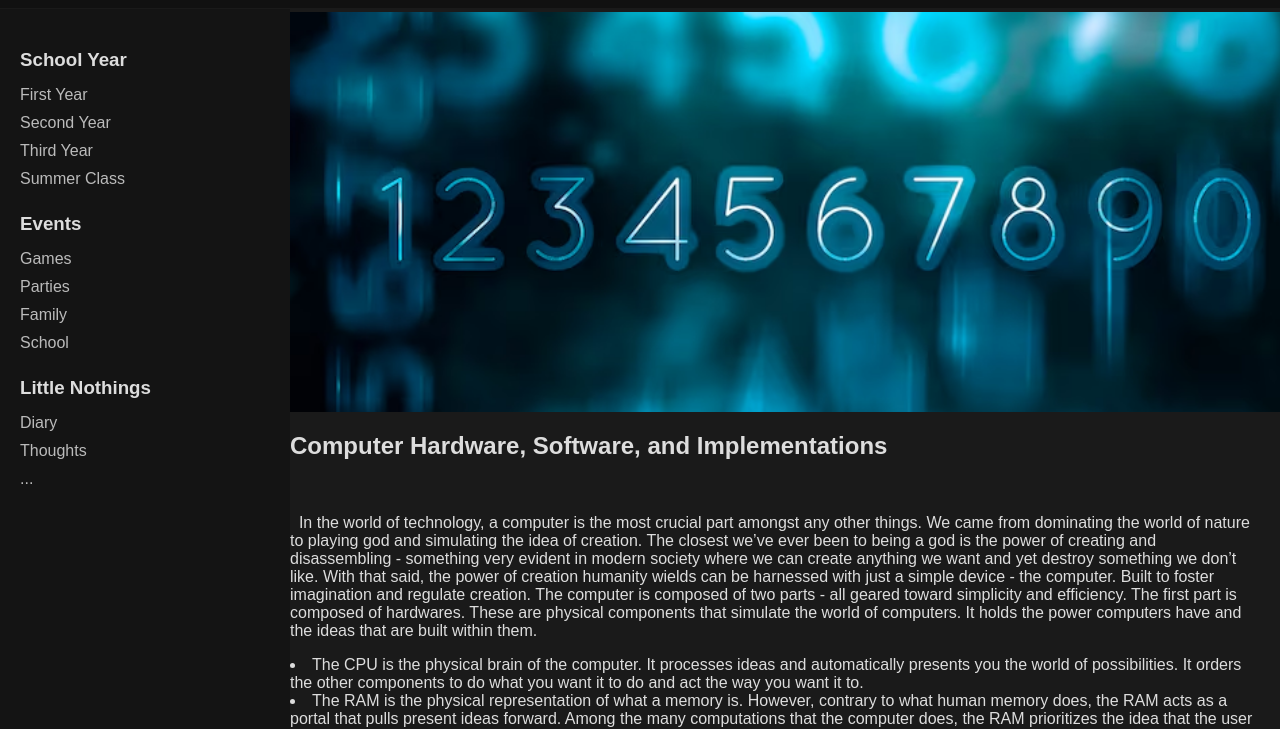
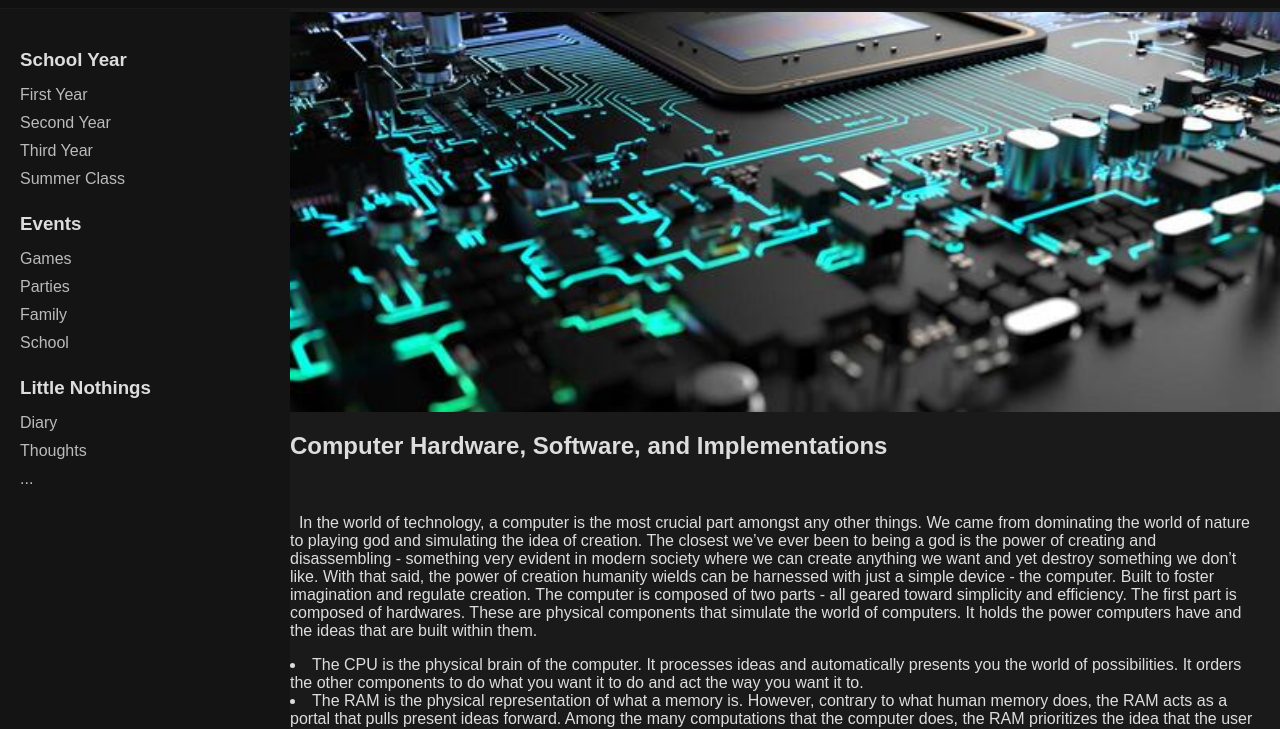
Before and after one commit to JessAaronAcedillo/acedillo.github.io, a plain HTML site: page Content4.html in a window 1280 px wide. Shown: the part 51-780 px from the top of the page. Drawn offline with Linux system fonts and the light colour scheme.

Commit message:
Update Content4.html

```diff
--- a/Content4.html
+++ b/Content4.html
@@ -154,7 +154,7 @@
 
         <div class="section-title">Results</div>
 		<div class= "where-it-starts">
-			<img src = "Numbers.png" width = "1000" height="400" class = "where-it-starts" alt = "Computer">
+			<img src = "Ware.png" width = "1000" height="400" class = "where-it-starts" alt = "Computer">
         </div>
 		<div>
 		<h2> Computer Hardware, Software, and Implementations</h2>
```
